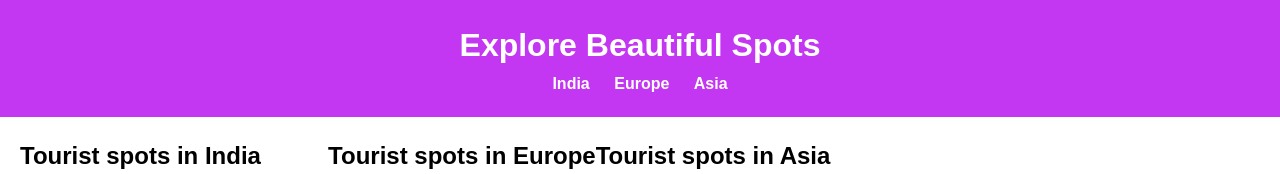
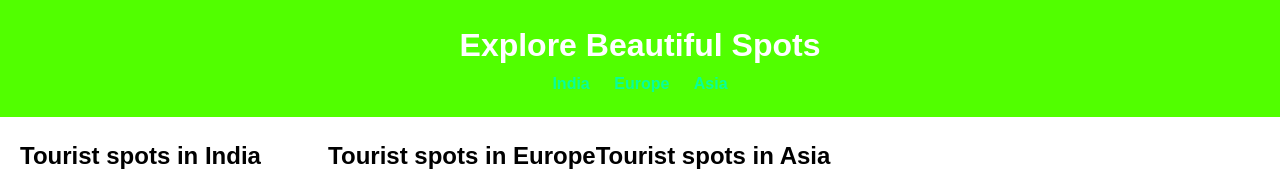
Before and after one commit to maheshroy23061/my-site, a plain HTML site: page index.html in a window 1280 px wide. Shown: the top 174 px of the page. Drawn offline with Linux system fonts and the light colour scheme.

Commit message:
styles.css

```diff
--- a/styles.css
+++ b/styles.css
@@ -11,14 +11,14 @@ body {
 }
 
 header {
-  background: #c336f2;
+  background: #51ff00;
   color: white;
   padding: 20px;
   text-align: center;
 }
 
 nav a {
-  color: white;
+  color: rgb(6, 255, 156);
   margin: 0 10px;
   text-decoration: none;
   font-weight: bold;
@@ -60,4 +60,5 @@ footer {
 
     display:flex;
 
+
 }
```
